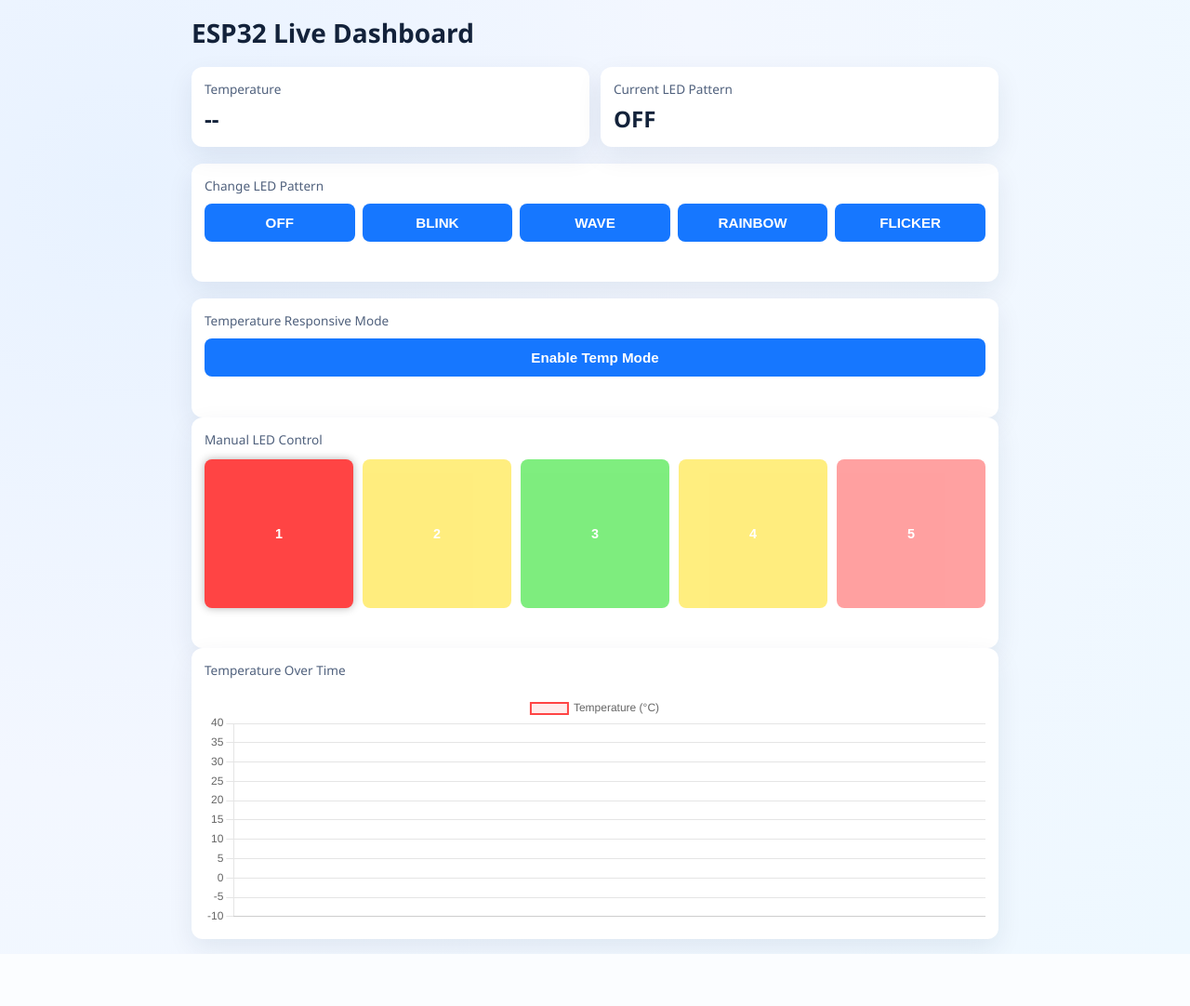
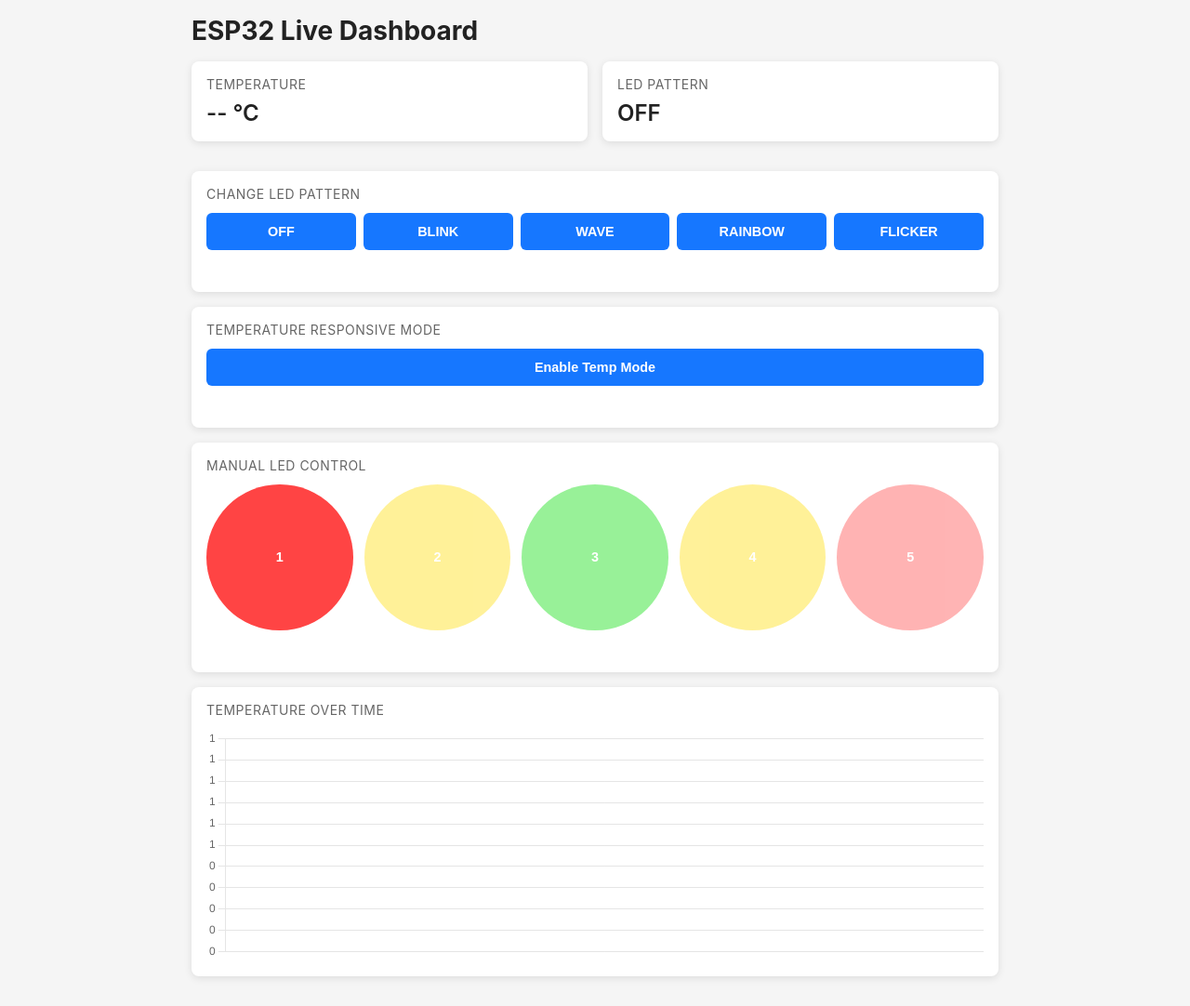
Before and after one commit to MattJenkins7/TheFuture, a Flask app: page / in a window 1280 px wide. Shown: the whole page at 93% size. Before the commit the page ends 1026 px from the top, so only its background shows below. Run offline with Flask 3, Linux system fonts and the light colour scheme; data that the repository does not hold is empty.

Commit message:
working omg
Co-authored-by: Copilot <copilot@github.com>

```diff
--- a/app.py
+++ b/app.py
@@ -6,25 +6,16 @@ from collections import deque
 app = Flask(__name__)
 state_lock = Lock()
 
-# Valid LED patterns
 VALID_PATTERNS = ["OFF", "BLINK", "WAVE", "RAINBOW", "FLICKER", "TEMPERATURE_RESPONSIVE", "MANUAL"]
 
-# In-memory state for latest readings and LED pattern.
 latest_state = {
     "temperature": None,
-    "humidity": None,
-    "light": None,
     "pattern": "OFF",
-    "speed": 500,
     "led_states": [True, False, False, False, False],
     "updated_at": None,
 }
 
-# Temperature history (store last 60 readings for ~5 minutes at 5sec intervals)
 temperature_history = deque(maxlen=60)
-
-# Deviation threshold for anomaly detection (°C)
-TEMP_ANOMALY_THRESHOLD = 2
 
 
 @app.get("/")
@@ -47,27 +38,13 @@ def post_sensor_data():
             new_temp = payload["temperature"]
 
             # Only add to history if change is reasonable (ignore spikes > 5°C)
-            should_record = False
-            if temperature_history:
-                last_recorded = temperature_history[-1]["temp"]
-                # Accept if change is <= 5°C
-                if abs(new_temp - last_recorded) <= 5:
-                    should_record = True
-            else:
-                # First reading, always accept
-                should_record = True
-
-            if should_record:
+            if not temperature_history or abs(new_temp - temperature_history[-1]["temp"]) <= 5:
                 temperature_history.append({
                     "temp": new_temp,
                     "time": datetime.now(timezone.utc).isoformat()
                 })
 
             latest_state["temperature"] = new_temp
-        if "light" in payload:
-            latest_state["light"] = payload["light"]
-        if "pattern" in payload:
-            latest_state["pattern"] = str(payload["pattern"])
 
         latest_state["updated_at"] = datetime.now(timezone.utc).isoformat()
 
@@ -109,10 +86,7 @@ def set_temperature_responsive():
     enabled = payload.get("enabled", False)
 
     with state_lock:
-        if enabled:
-            latest_state["pattern"] = "TEMPERATURE_RESPONSIVE"
-        else:
-            latest_state["pattern"] = "OFF"
+        latest_state["pattern"] = "TEMPERATURE_RESPONSIVE" if enabled else "OFF"
         latest_state["updated_at"] = datetime.now(timezone.utc).isoformat()
 
     return jsonify({"ok": True, "pattern": latest_state["pattern"]})
@@ -123,18 +97,11 @@ def set_manual_led():
     payload = request.get_json(silent=True) or {}
     states = payload.get("states")
 
-    if not states or not isinstance(states, list) or len(states) != 5:
+    if not isinstance(states, list) or len(states) != 5 or not all(isinstance(s, bool) for s in states):
         return jsonify({
             "ok": False,
             "error": "States must be a list of 5 boolean values"
         }), 400
-
-    for state in states:
-        if not isinstance(state, bool):
-            return jsonify({
-                "ok": False,
-                "error": "Each state must be a boolean (true/false)"
-            }), 400
 
     with state_lock:
         latest_state["led_states"] = states
@@ -145,4 +112,4 @@ def set_manual_led():
 
 
 if __name__ == "__main__":
-    app.run(host="0.0.0.0", port=5000, debug=True)
+    app.run(host="0.0.0.0", port=5000)
--- a/templates/index.html
+++ b/templates/index.html
@@ -6,12 +6,12 @@
     <title>ESP32 Sensor Dashboard</title>
     <style>
       :root {
-        --bg: #f3f7ff;
-        --card: #ffffff;
-        --text: #13223a;
-        --muted: #50617d;
+        --bg: #f5f5f5;
+        --card: #fff;
+        --text: #222;
+        --muted: #666;
         --accent: #1677ff;
-        --accent-2: #0f4fae;
+        --accent-dark: #0f4fae;
         --ok: #0f9d58;
       }
 
@@ -21,298 +21,155 @@
 
       body {
         margin: 0;
-        font-family: "Segoe UI", Tahoma, Geneva, Verdana, sans-serif;
+        font-family: -apple-system, BlinkMacSystemFont, "Segoe UI", sans-serif;
         color: var(--text);
-        background: radial-gradient(
-          circle at 10% 20%,
-          #e8f2ff 0%,
-          var(--bg) 45%,
-          #eef8ff 100%
-        );
+        background: var(--bg);
         min-height: 100vh;
       }
 
       .wrap {
         max-width: 900px;
         margin: 0 auto;
-        padding: 16px;
-      }
-
-      .header {
-        margin-bottom: 18px;
+        padding: 1rem;
       }
 
       h1 {
-        margin: 0 0 4px;
+        margin: 0 0 1rem;
         font-size: 1.75rem;
-      }
-
-      .sub {
-        color: var(--muted);
       }
 
       .grid {
         display: grid;
         grid-template-columns: repeat(auto-fit, minmax(150px, 1fr));
-        gap: 12px;
+        gap: 1rem;
+        margin-bottom: 1rem;
       }
 
       .card {
         background: var(--card);
-        border-radius: 12px;
-        padding: 14px;
-        box-shadow: 0 10px 28px rgba(18, 38, 75, 0.08);
+        border-radius: 8px;
+        padding: 1rem;
+        box-shadow: 0 2px 8px rgba(0, 0, 0, 0.1);
+        margin-bottom: 1rem;
       }
 
       .label {
-        font-size: 0.85rem;
+        font-size: 0.875rem;
         color: var(--muted);
+        text-transform: uppercase;
+        letter-spacing: 0.5px;
       }
 
       .value {
-        margin-top: 6px;
+        margin-top: 0.5rem;
         font-size: 1.5rem;
-        font-weight: 700;
-      }
-
-      .pattern {
-        margin-top: 18px;
+        font-weight: 600;
       }
 
       .buttons {
-        margin-top: 10px;
+        margin-top: 0.75rem;
         display: flex;
         flex-wrap: wrap;
-        gap: 8px;
+        gap: 0.5rem;
       }
 
       button {
         border: none;
-        border-radius: 8px;
-        padding: 12px 16px;
+        border-radius: 6px;
+        padding: 0.75rem 1rem;
         background: var(--accent);
         color: #fff;
         cursor: pointer;
         font-weight: 600;
-        font-size: 0.95rem;
-        transition: background 0.2s;
+        font-size: 0.9rem;
         flex: 1;
-        min-width: 80px;
+        min-width: 70px;
       }
 
       button:hover {
-        background: var(--accent-2);
+        background: var(--accent-dark);
       }
-
-      button:active {
-        transform: scale(0.98);
+      button.active {
+        background: var(--ok);
       }
 
       .status {
-        margin-top: 12px;
+        margin-top: 0.75rem;
         color: var(--ok);
+        font-size: 0.875rem;
         min-height: 1.2em;
-        font-size: 0.9rem;
       }
 
       .chart-container {
         position: relative;
         height: 250px;
-        margin-top: 16px;
-      }
-
-      .temp-responsive-section {
-        margin-top: 18px;
-      }
-
-      button.active {
-        background: var(--ok);
+        margin-top: 0.75rem;
       }
 
       .manual-controls {
         display: grid;
         grid-template-columns: repeat(5, 1fr);
-        gap: 10px;
-        margin-top: 12px;
+        gap: 0.75rem;
+        margin-top: 0.75rem;
       }
 
       .led-btn {
         aspect-ratio: 1;
         border: none;
-        border-radius: 8px;
+        border-radius: 50%;
         cursor: pointer;
         font-weight: 600;
-        font-size: 0.9rem;
-        transition:
-          transform 0.2s,
-          opacity 0.2s,
-          box-shadow 0.2s;
-        opacity: 0.5;
+        opacity: 0.4;
       }
 
       .led-btn:hover {
-        transform: scale(1.05);
+        opacity: 0.6;
+      }
+      .led-btn.on {
+        opacity: 1;
       }
 
-      .led-btn.on {
-        opacity: 1;
-        box-shadow: 0 0 10px rgba(0, 0, 0, 0.3);
-      }
-
-      .led-btn.red {
-        background: #ff4444;
-      }
-
-      .led-btn.yellow {
-        background: #ffdd00;
-      }
-
-      .led-btn.green {
-        background: #00dd00;
-      }
-
-      /* Mobile responsive styles */
       @media (max-width: 768px) {
-        .wrap {
-          padding: 12px;
+        .grid {
+          gap: 0.75rem;
         }
-
         h1 {
           font-size: 1.5rem;
         }
-
-        .grid {
-          grid-template-columns: repeat(auto-fit, minmax(130px, 1fr));
-          gap: 10px;
-        }
-
-        .card {
-          padding: 12px;
-          border-radius: 10px;
-        }
-
-        .label {
-          font-size: 0.8rem;
-        }
-
-        .value {
-          font-size: 1.3rem;
-          margin-top: 4px;
-        }
-
-        .buttons {
-          gap: 6px;
-        }
-
-        button {
-          padding: 10px 12px;
-          font-size: 0.9rem;
-          min-width: 70px;
-        }
-
-        .speed-value {
-          font-size: 1.3rem;
-        }
-
         .chart-container {
           height: 200px;
-        }
-
-        .status {
-          font-size: 0.85rem;
         }
       }
 
       @media (max-width: 480px) {
-        .wrap {
-          padding: 10px;
-        }
-
         h1 {
           font-size: 1.25rem;
-          margin: 0 0 2px;
         }
-
         .grid {
           grid-template-columns: 1fr;
-          gap: 8px;
         }
-
-        .card {
-          padding: 10px;
-          border-radius: 8px;
-        }
-
-        .label {
-          font-size: 0.75rem;
-        }
-
-        .value {
-          font-size: 1.2rem;
-          margin-top: 4px;
-        }
-
-        .buttons {
-          gap: 6px;
-          justify-content: space-between;
-        }
-
-        button {
-          padding: 10px 10px;
-          font-size: 0.85rem;
-          flex: 1;
-          min-width: 60px;
-        }
-
-        .speed-display {
-          flex-direction: column;
-          align-items: flex-start;
-        }
-
-        .speed-value {
-          font-size: 1.2rem;
-        }
-
         .chart-container {
           height: 180px;
-        }
-
-        .status {
-          font-size: 0.8rem;
-        }
-
-        .pattern {
-          margin-top: 14px;
-        }
-
-        .speed-control {
-          margin-top: 14px;
-        }
-
-        .temp-responsive-section {
-          margin-top: 14px;
         }
       }
     </style>
   </head>
   <body>
     <main class="wrap">
-      <section class="header">
-        <h1>ESP32 Live Dashboard</h1>
-      </section>
+      <h1>ESP32 Live Dashboard</h1>
 
       <section class="grid">
         <article class="card">
           <div class="label">Temperature</div>
-          <div class="value" id="temperature">--</div>
+          <div class="value" id="temperature">-- °C</div>
         </article>
         <article class="card">
-          <div class="label">Current LED Pattern</div>
+          <div class="label">LED Pattern</div>
           <div class="value" id="pattern">OFF</div>
         </article>
       </section>
 
-      <section class="card pattern">
+      <section class="card">
         <div class="label">Change LED Pattern</div>
         <div class="buttons">
           <button data-pattern="OFF">OFF</button>
@@ -324,7 +181,7 @@
         <div class="status" id="status"></div>
       </section>
 
-      <section class="card temp-responsive-section">
+      <section class="card">
         <div class="label">Temperature Responsive Mode</div>
         <div class="buttons">
           <button id="tempResponsiveBtn" data-pattern="TEMPERATURE_RESPONSIVE">
@@ -337,19 +194,44 @@
       <section class="card">
         <div class="label">Manual LED Control</div>
         <div class="manual-controls">
-          <button class="led-btn red on" data-index="0" title="Red (LED 1)">
+          <button
+            class="led-btn on"
+            style="background: #ff4444"
+            data-index="0"
+            title="LED 1"
+          >
             1
           </button>
-          <button class="led-btn yellow" data-index="1" title="Yellow (LED 2)">
+          <button
+            class="led-btn"
+            style="background: #ffdd00"
+            data-index="1"
+            title="LED 2"
+          >
             2
           </button>
-          <button class="led-btn green" data-index="2" title="Green (LED 3)">
+          <button
+            class="led-btn"
+            style="background: #00dd00"
+            data-index="2"
+            title="LED 3"
+          >
             3
           </button>
-          <button class="led-btn yellow" data-index="3" title="Yellow (LED 4)">
+          <button
+            class="led-btn"
+            style="background: #ffdd00"
+            data-index="3"
+            title="LED 4"
+          >
             4
           </button>
-          <button class="led-btn red" data-index="4" title="Red (LED 5)">
+          <button
+            class="led-btn"
+            style="background: #ff4444"
+            data-index="4"
+            title="LED 5"
+          >
             5
           </button>
         </div>
@@ -376,10 +258,6 @@
       let temperatureChart = null;
       let ledStates = [true, false, false, false, false];
 
-      function fmt(value, unit = "") {
-        return value === null || value === undefined ? "--" : `${value}${unit}`;
-      }
-
       function initChart() {
         const ctx = document
           .getElementById("temperatureChart")
@@ -403,18 +281,13 @@
           options: {
             responsive: true,
             maintainAspectRatio: false,
-            plugins: {
-              legend: {
-                display: true,
-                position: "top",
-              },
-            },
+            plugins: { legend: { display: false } },
             scales: {
               y: {
                 beginAtZero: false,
-                min: -10,
-                max: 40,
+                ticks: { callback: (v) => v.toFixed(0) },
               },
+              x: { display: false },
             },
           },
         });
@@ -427,14 +300,16 @@
           const history = data.history || [];
 
           if (temperatureChart && history.length > 0) {
-            const labels = history.map((entry) => {
-              const date = new Date(entry.time);
-              return date.toLocaleTimeString();
-            });
-            const temps = history.map((entry) => entry.temp);
+            const temps = history.map((e) => e.temp);
+            const minTemp = Math.min(...temps);
+            const maxTemp = Math.max(...temps);
+            const range = maxTemp - minTemp;
+            const padding = Math.max(range * 0.2, 1);
 
-            temperatureChart.data.labels = labels;
+            temperatureChart.data.labels = history.map(() => "");
             temperatureChart.data.datasets[0].data = temps;
+            temperatureChart.options.scales.y.min = minTemp - padding;
+            temperatureChart.options.scales.y.max = maxTemp + padding;
             temperatureChart.update();
           }
         } catch (err) {
@@ -447,19 +322,10 @@
           const res = await fetch("/api/status");
           const data = await res.json();
 
-          try {
-            const histRes = await fetch("/api/temperature-history");
-            const histData = await histRes.json();
-            const history = histData.history || [];
-            if (history.length > 0) {
-              const latestTemp = history[history.length - 1].temp;
-              temperatureEl.textContent = fmt(latestTemp, " C");
-            } else {
-              temperatureEl.textContent = fmt(data.temperature, " C");
-            }
-          } catch (err) {
-            temperatureEl.textContent = fmt(data.temperature, " C");
-          }
+          temperatureEl.textContent =
+            data.temperature !== null
+              ? `${data.temperature.toFixed(1)} °C`
+              : "-- °C";
 
           patternEl.textContent = data.pattern || "OFF";
 
@@ -559,16 +425,19 @@
         });
       }
 
-      document.querySelectorAll("button[data-pattern]").forEach((btn) => {
-        btn.addEventListener("click", () => setPattern(btn.dataset.pattern));
-      });
+      document
+        .querySelectorAll("button[data-pattern]")
+        .forEach((btn) =>
+          btn.addEventListener("click", () => setPattern(btn.dataset.pattern)),
+        );
 
-      document.querySelectorAll(".led-btn").forEach((btn) => {
-        btn.addEventListener("click", () => {
-          const index = parseInt(btn.dataset.index);
-          toggleLED(index);
-        });
-      });
+      document
+        .querySelectorAll(".led-btn")
+        .forEach((btn) =>
+          btn.addEventListener("click", () =>
+            toggleLED(parseInt(btn.dataset.index)),
+          ),
+        );
 
       tempResponsiveBtn.addEventListener("click", () => {
         const isCurrentlyEnabled =
```
Also changed, not shown: 1 other file.
